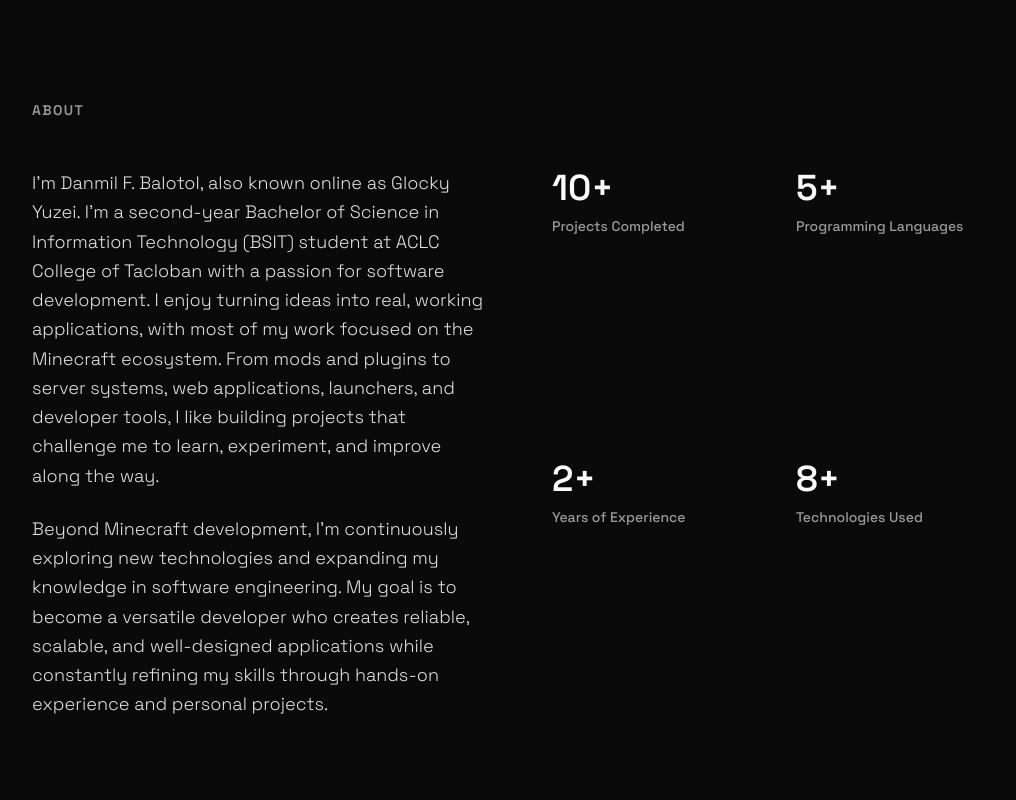
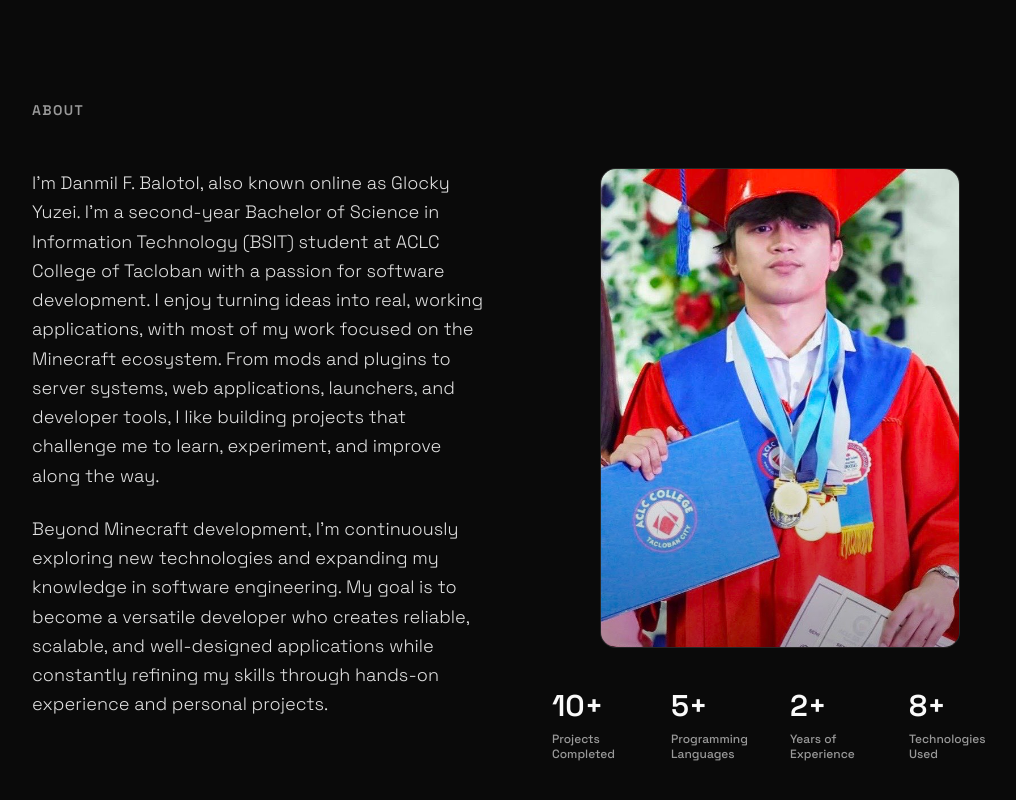
Before and after one commit to glockyyuzei/glocky-portfolio, a React (Vite) app: page / in a window 1280 px wide. Shown: the part 829-1629 px from the top of the page, without its empty margins (120-1136 px from the left). Built offline with nearby package versions, Linux system fonts and the light colour scheme.

Commit message:
Minor fix

```diff
--- a/src/components/portfolio/About.tsx
+++ b/src/components/portfolio/About.tsx
@@ -1,5 +1,5 @@
-import { motion } from 'framer-motion';
-import { AnimatedCounter } from './AnimatedCounter';
+import { motion } from "framer-motion";
+import { AnimatedCounter } from "./AnimatedCounter";
 
 const STATS = [
   { label: "Projects Completed", value: 10, suffix: "+" },
@@ -10,51 +10,95 @@ const STATS = [
 
 export function About() {
   return (
-    <section id="about" className="py-32 px-6 max-w-5xl mx-auto border-t border-white/5">
+    <section
+      id="about"
+      className="py-32 px-6 max-w-5xl mx-auto border-t border-white/5"
+    >
       <motion.div
         initial={{ opacity: 0, y: 20 }}
         whileInView={{ opacity: 1, y: 0 }}
         viewport={{ once: true, margin: "-100px" }}
         transition={{ duration: 0.6 }}
       >
-        <h2 className="text-sm font-semibold tracking-widest uppercase text-muted-foreground mb-12">About</h2>
+        <h2 className="text-sm font-semibold tracking-widest uppercase text-muted-foreground mb-12">
+          About
+        </h2>
 
         <div className="grid md:grid-cols-2 gap-16">
+          {/* LEFT — ABOUT DESCRIPTION */}
           <div className="text-lg text-primary/90 leading-relaxed font-light">
             <p className="mb-6">
-              I'm Danmil F. Balotol, also known online as Glocky Yuzei. I'm a second-year
-              Bachelor of Science in Information Technology (BSIT) student at ACLC College
-              of Tacloban with a passion for software development. I enjoy turning ideas
-              into real, working applications, with most of my work focused on the
-              Minecraft ecosystem. From mods and plugins to server systems, web
-              applications, launchers, and developer tools, I like building projects that
-              challenge me to learn, experiment, and improve along the way.
+              I'm Danmil F. Balotol, also known online as Glocky Yuzei. I'm a
+              second-year Bachelor of Science in Information Technology (BSIT)
+              student at ACLC College of Tacloban with a passion for software
+              development. I enjoy turning ideas into real, working
+              applications, with most of my work focused on the Minecraft
+              ecosystem. From mods and plugins to server systems, web
+              applications, launchers, and developer tools, I like building
+              projects that challenge me to learn, experiment, and improve
+              along the way.
             </p>
+
             <p>
-              Beyond Minecraft development, I'm continuously exploring new technologies and expanding my knowledge in software engineering. My goal is to become a versatile developer who creates reliable, scalable, and well-designed applications while constantly refining my skills through hands-on experience and personal projects.
+              Beyond Minecraft development, I'm continuously exploring new
+              technologies and expanding my knowledge in software engineering.
+              My goal is to become a versatile developer who creates reliable,
+              scalable, and well-designed applications while constantly
+              refining my skills through hands-on experience and personal
+              projects.
             </p>
           </div>
 
-          <div className="grid grid-cols-2 gap-x-6 gap-y-8 sm:gap-8">
+          {/* RIGHT — PHOTO + STATS */}
+          <div className="flex flex-col">
+            {/* PORTRAIT PHOTO */}
+            <motion.div
+              initial={{ opacity: 0, y: 20 }}
+              whileInView={{ opacity: 1, y: 0 }}
+              viewport={{ once: true, margin: "-50px" }}
+              transition={{ duration: 0.6 }}
+              className="w-full flex justify-center"
+            >
+              <div className="relative w-full max-w-[360px] aspect-[3/4] overflow-hidden rounded-2xl border border-white/10 bg-white/[0.02]">
+                <img
+                  src="/assets/my_pic.jpg"
+                  alt="Danmil F. Balotol"
+                  className="w-full h-full object-cover object-center"
+                />
+
+                <div className="absolute inset-0 bg-gradient-to-t from-black/30 via-transparent to-transparent pointer-events-none" />
+              </div>
+            </motion.div>
+
+            {/* STATS */}
+            <div className="grid grid-cols-2 sm:grid-cols-4 gap-x-5 gap-y-8 mt-10">
               {STATS.map((stat, i) => (
                 <motion.div
                   key={stat.label}
-                initial={{ opacity: 0, y: 20 }}
+                  initial={{ opacity: 0, y: 15 }}
                   whileInView={{ opacity: 1, y: 0 }}
                   viewport={{ once: true, margin: "-50px" }}
-                transition={{ duration: 0.6, delay: i * 0.1 }}
-                className="flex flex-col gap-2 min-w-0"
+                  transition={{
+                    duration: 0.5,
+                    delay: i * 0.08,
+                  }}
+                  className="min-w-0"
                 >
-                <div className="text-3xl sm:text-4xl font-semibold text-primary">
-                  <AnimatedCounter value={stat.value} suffix={stat.suffix} />
+                  <div className="text-2xl sm:text-3xl font-semibold text-primary">
+                    <AnimatedCounter
+                      value={stat.value}
+                      suffix={stat.suffix}
+                    />
                   </div>
-                <div className="text-sm text-muted-foreground font-medium break-words">
+
+                  <div className="mt-2 text-xs text-muted-foreground font-medium leading-tight">
                     {stat.label}
                   </div>
                 </motion.div>
               ))}
             </div>
           </div>
+        </div>
       </motion.div>
     </section>
   );
```
Also changed, not shown: public/assets/my_pic.jpg (added). Lines whose indentation alone changed are shown as unchanged.
